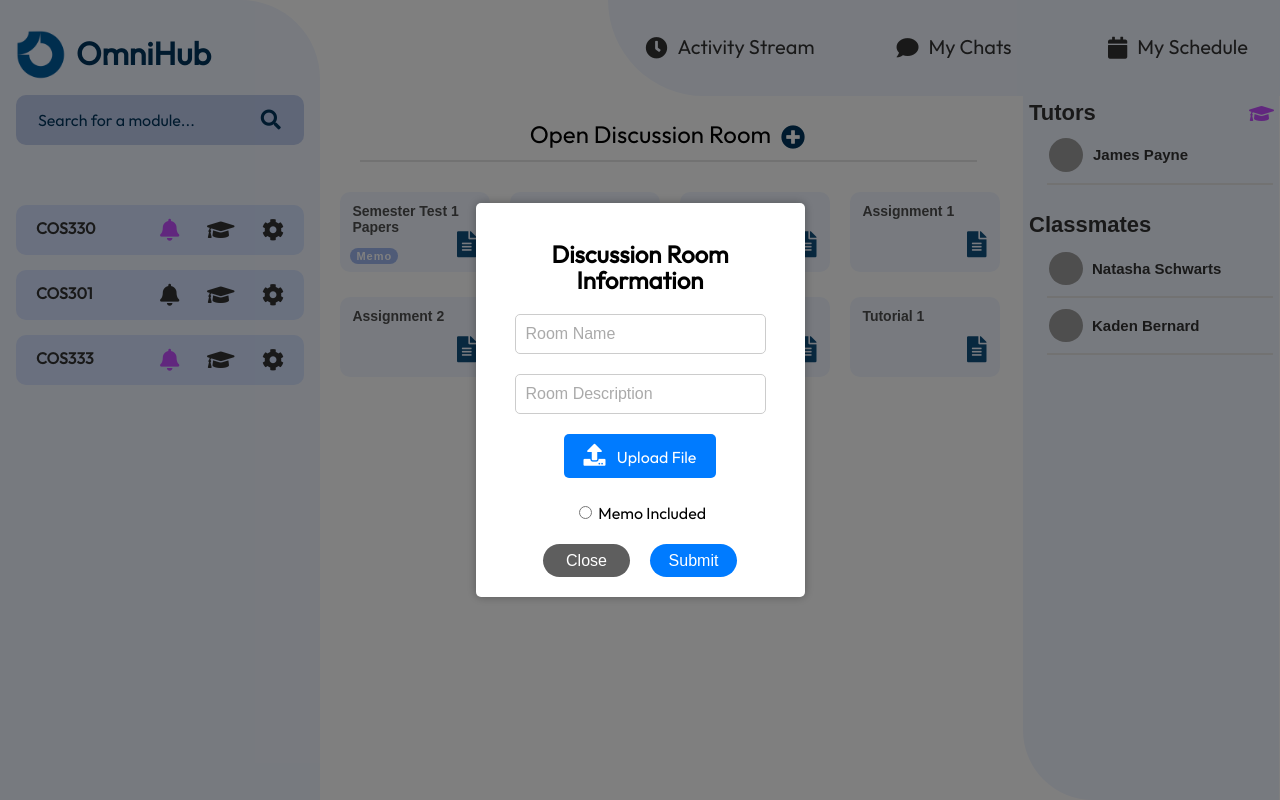
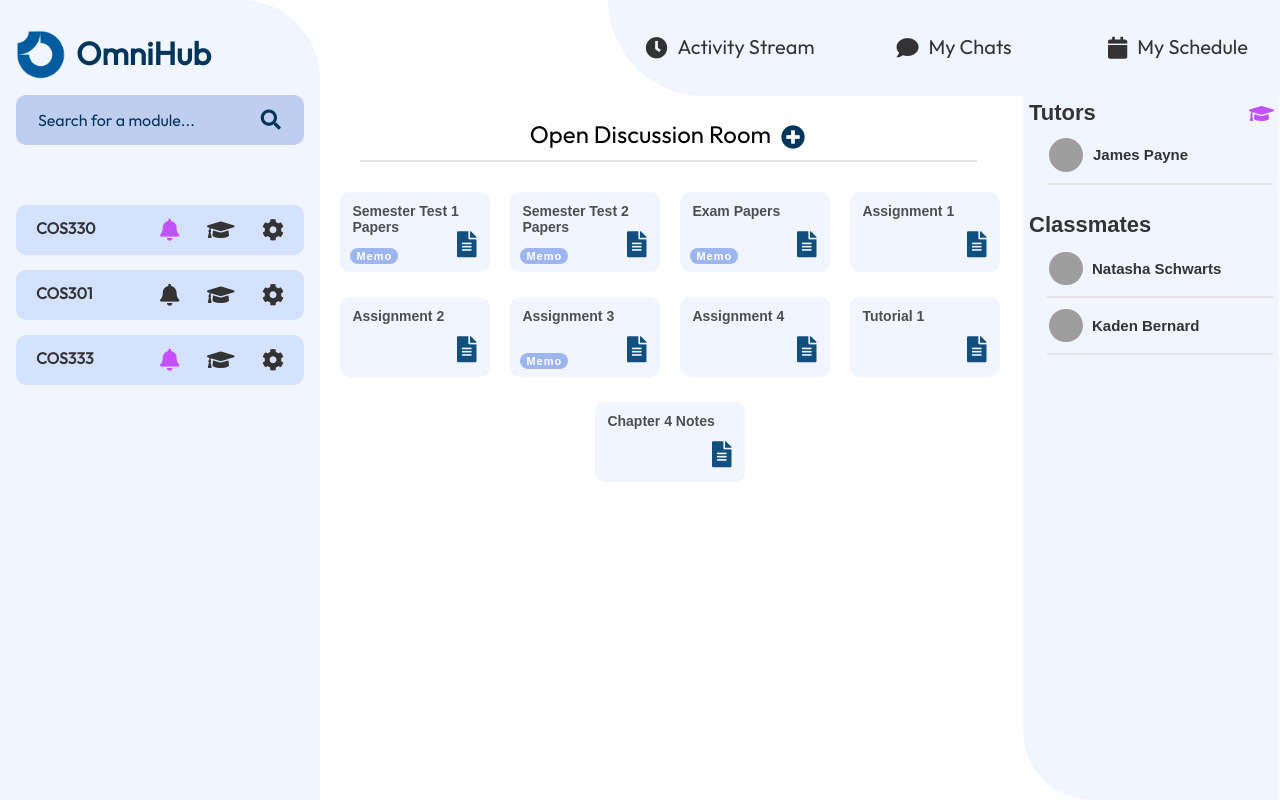
Before and after one commit to SameetKeshav/IMY320_Error-505, an Angular app: page /home in a window 1280 px wide. Built offline with nearby package versions, Linux system fonts and the light colour scheme; grey boxes are pictures that could not be loaded.

Commit message:
Update home.component.html

```diff
--- a/src/app/home/home.component.html
+++ b/src/app/home/home.component.html
@@ -551,7 +551,7 @@
             <div class="headerlineOpen"></div>
           </div>
           <div class="chatroomContainer" *ngIf="roomsPage">
-            <div class="popup" *ngIf="!showPopup">
+            <div class="popup" *ngIf="showPopup">
               <div class="popup-content">
                 <h2>
                   Discussion Room <br />
```
